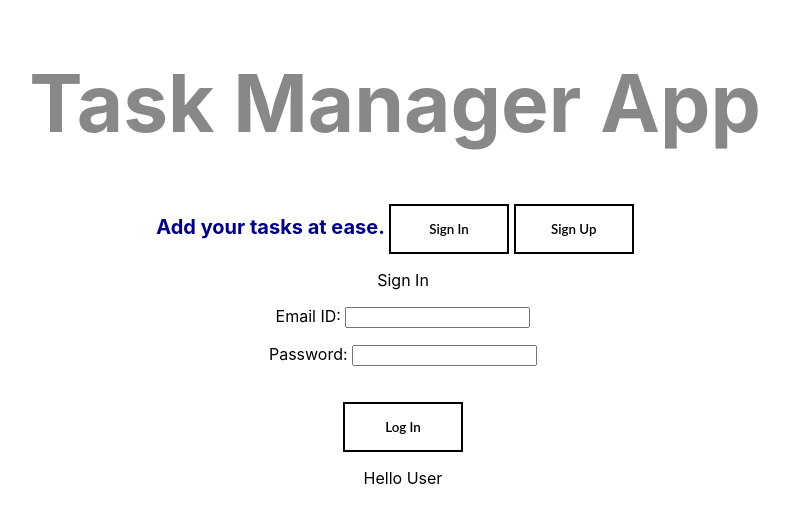
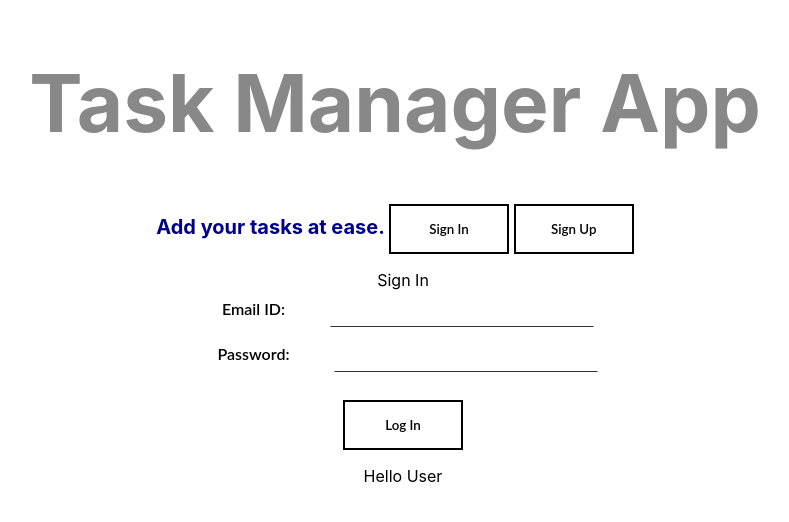
Before and after one commit to krish5512/taskManager, a React (Create React App) app in the folder tm_frontend/: page / in a window 1280 px wide. Both pictures are taken after a click on the button "Sign In". Shown: the top 522 px of the page, without its empty margins (237-1026 px from the left). Built offline with nearby package versions, Linux system fonts and the light colour scheme.

Commit message:
basic UI Changes

```diff
--- a/tm_frontend/src/App.css
+++ b/tm_frontend/src/App.css
@@ -3,19 +3,51 @@
 }
 
 .App-header {
-    color: #888888;
-    margin-right: 16px;
-    text-decoration: none;
-    font-size: 40px;
-    margin-bottom: 16px;
+  color: #888888;
+  margin-right: 16px;
+  text-decoration: none;
+  font-size: 40px;
+  margin-bottom: 16px;
 }
+
 .subheader {
-  color : darkblue;
+  color: darkblue;
   margin-right: 16px;
   text-decoration: none;
   font-size: 20px;
   margin-bottom: 16px;
 }
+
+
+.label {
+  display: inline-block;
+
+  font-family: 'Lato', sans-serif;
+  font-weight: 600;
+  padding: 5px 10px;
+  padding-right: 5px;
+}
+
+.input {
+  display: inline-block;
+  position: static;
+  font-family: 'Roboto', sans-serif;
+  color: #333;
+  font-size: 1.2rem;
+  margin: 0 auto;
+  padding: 0.5rem 2rem;
+  margin-left: 40px;
+  border-radius: 0.1rem;
+  background-color: rgb(255, 255, 255);
+  border: none;
+  width: 200px;
+  height: 20px;
+  border-bottom: 0.1rem solid;
+  margin-bottom: 8px;
+  transition: all 0.3s;
+}
+
+
 
 .button {
   width: 120px;
@@ -30,10 +62,12 @@
   position: relative;
   display: inline-block;
 }
+
 .button {
   transition: all 0.3s ease;
   overflow: hidden;
 }
+
 .button:after {
   position: absolute;
   content: " ";
@@ -46,11 +80,17 @@
   -webkit-transform: scale(.1);
   transform: scale(.1);
 }
+
 .button:hover {
   color: #fff;
 }
+
 .button:hover:after {
   background: #000;
   -webkit-transform: scale(1);
   transform: scale(1);
 }
+
+.signUpDiv {
+  width: 400px;
+}
--- a/tm_frontend/src/App.js
+++ b/tm_frontend/src/App.js
@@ -85,22 +85,28 @@ const App = () => {
       {signInDiv && (
         <div>
           <div> Sign In </div>{' '}
-          <p>
+          <div className="loginDiv">
+          <label className="label">
             Email ID:{' '}
+            </label>
             <input
               type="email"
+              className="input"
               value={screenData.email}
               onChange={(e) => handleChange(e, 'email')}
             ></input>{' '}
-          </p>{' '}
-          <p>
+          </div>{' '}
+          <div>
+          <label className="label">
             Password:{' '}
+            </label>
             <input
               type="password"
+              className="input"
               value={screenData.password}
               onChange={(e) => handleChange(e, 'password')}
             ></input>{' '}
-          </p>{' '}
+         </div>{' '}
           <br />
           <button className="button" onClick={signIn}> Log In </button>{' '}
         </div>
@@ -108,38 +114,48 @@ const App = () => {
       {signUpDiv && (
         <div>
           <div> Sign Up </div>{' '}
-          <p>
-            Name:{' '}
+          <div>
+           <label className="label">Name:{' '}</label>
             <input
               type="name"
+              className="input"
               value={screenData.name}
               onChange={(e) => handleChange(e, 'name')}
             ></input>{' '}
-          </p>{' '}
-          <p>
+          </div>{' '}
+          <div>
+          <label className="label">
             Email ID:{' '}
+            </label>
             <input
               type="email"
+              className="input"
               value={screenData.email}
               onChange={(e) => handleChange(e, 'email')}
             ></input>{' '}
-          </p>{' '}
-          <p>
+          </div>{' '}
+          <div>
+          <label className="label">
             Password:{' '}
+            </label>
             <input
               type="password"
+              className="input"
               value={screenData.password}
               onChange={(e) => handleChange(e, 'password')}
             ></input>{' '}
-          </p>{' '}
-          <p>
+            </div>{' '}
+            <div>
+          <label className="label">
             Age:{' '}
+            </label>
             <input
               type="age"
+              className="input"
               value={screenData.age}
               onChange={(e) => handleChange(e, 'age')}
             ></input>{' '}
-          </p>{' '}
+            </div>{' '}
           <br />
           <button className="button" onClick={signUp}> Create Account </button>{' '}
         </div>
```
